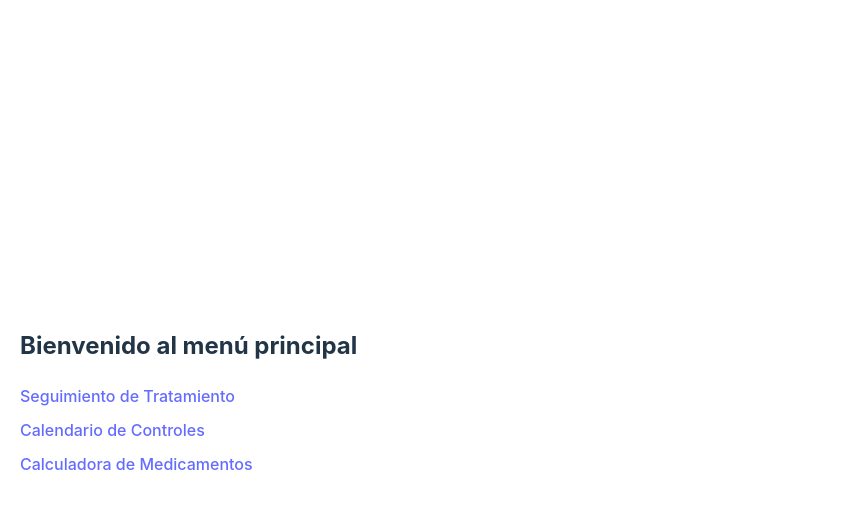
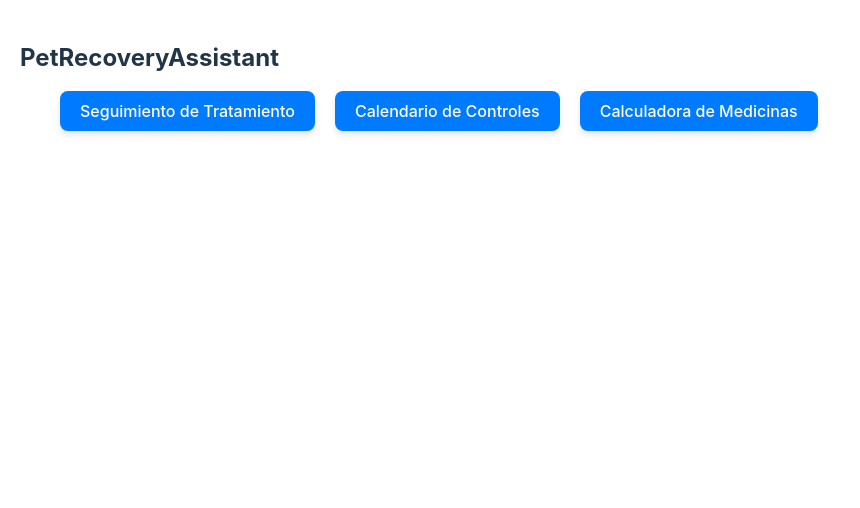
Before and after one commit to ManuelYanezA/PetRecoveryAssistant, a React (Vite) app in the folder PetRecoveryAssistant-Frontend/: page / in a window 1280 px wide. Shown: the top 508 px of the page, without its empty margins (0-860 px from the left). Built offline with nearby package versions, Linux system fonts and the light colour scheme.

Commit message:
modification: Menu moved to top of the window, and added buttons to menu options

```diff
--- a/PetRecoveryAssistant-Frontend/src/App.jsx
+++ b/PetRecoveryAssistant-Frontend/src/App.jsx
@@ -11,35 +11,68 @@ de forma diferente.
 */
 function App(){
   return(
-    <div style={{ padding: "20px" }}>
+    <div style={containerStyle}>
       {/* Page Title */}
-      <h2>Bienvenido al menú principal</h2>
+      <h2 style={{ marginBottom: "5px" }}>PetRecoveryAssistant</h2>
 
-      {/* Menu */}
+      {/* Navigation Menu */}
       <nav>
-        <ul style={{ listStyle: "none", padding: 0 }}>
-          <li style={{ marginBottom: "10px" }}>
-            <Link to="/treatment">Seguimiento de Tratamiento</Link>
-          </li>
-          <li style={{ marginBottom: "10px" }}>
-            <Link to="/calendar">Calendario de Controles</Link>
-          </li>
-          <li style={{ marginBottom: "10px" }}>
-            <Link to="/medCalc">Calculadora de Medicamentos</Link>
-          </li>
+        <ul style={navStyle}>
+          <Link to="/treatment">
+            <button style={buttonStyle}>Seguimiento de Tratamiento</button>
+          </Link>
+          <Link to="/calendar">
+            <button style={buttonStyle}>Calendario de Controles</button>
+          </Link>
+          <Link to="/medCalc">
+            <button style={buttonStyle}>Calculadora de Medicinas</button>
+          </Link>
         </ul>
       </nav>
 
       {/* Option Routes */}
       <Routes>
-        <Route path="/" element={null}/>
         <Route path="/treatment" element={<Seguimiento_ele/>}/>
         <Route path="/calendar" element={<Calendario_ele/>}/>
         <Route path="/medCalc" element={<MedCalc_ele/>}/>
+        <Route path="/" element={null}/>
       </Routes>
 
     </div>
   );
 }
 
+const containerStyle = {
+  display: "flex",
+  flexDirection: "column",
+  alignitems: "center",
+  justifyContent: "flex-start",
+  minHeight: "100vh",
+  padding: "20px",
+  boxSizing: "border-box",
+};
+
+const navStyle = {
+  display: "flex",
+  justifyContent: "center",
+  gap: "20px",
+  marginTop: "10px",
+};
+
+const buttonStyle = {
+  padding: "10px 20px",
+  fontSize: "16px",
+  border: "none",
+  borderRadius: "8px",
+  backgroundColor: "#007BFF",
+  color: "white",
+  cursor: "pointer",
+  boxShadow: "0px 4px 6px rgba(0, 0, 0, 0.1)",
+  transition: "background-color 0.3s ease",
+};
+
+buttonStyle[":hover"] = {
+  backgroundColor: "#0056b3",
+};
+
 export default App;
```
